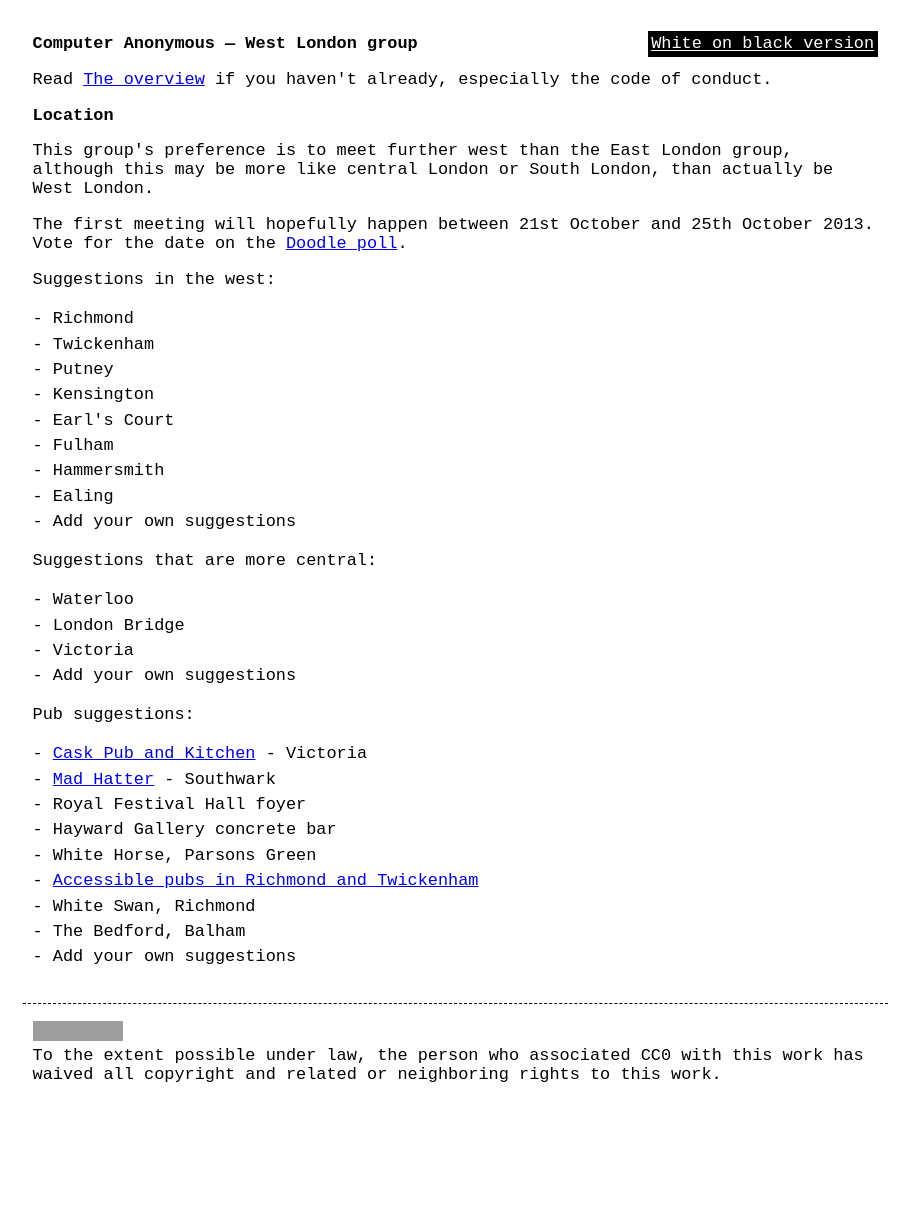
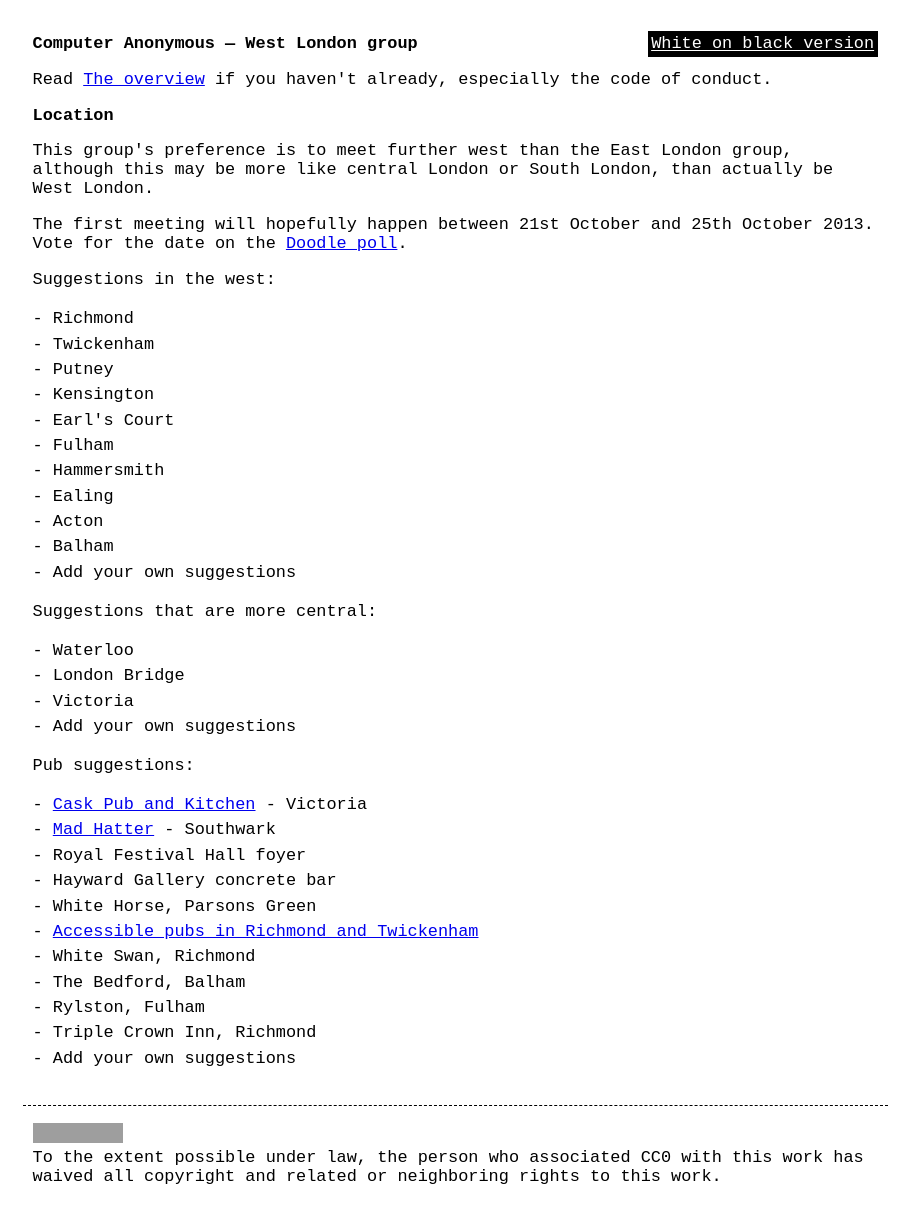
Before and after one commit to computeranonymous/computer, a Jekyll site: the page built from uk_west_london.html, in a window 1280 px wide. Shown: the whole page, without its empty margins (185-1094 px from the left). Built offline with Jekyll 4.4.1, drawn with Linux system fonts in a browser that asks for light colours; before the commit the page ends 1118 px from its top, so only the background shows below that; grey boxes are pictures that could not be loaded.

Commit message:
Update uk_west_london.html

```diff
--- a/uk_west_london.html
+++ b/uk_west_london.html
@@ -19,7 +19,8 @@ title: Computer Anonymous - West London
             <li>Fulham</li>
             <li>Hammersmith</li>
             <li>Ealing</li>
-
+            <li>Acton</li>
+            <li>Balham</li>
             <li>Add your own suggestions</li>
 </ul>
 <p>Suggestions that are more central:</p>
@@ -38,5 +39,7 @@ title: Computer Anonymous - West London
       <li><a href="http://www.accessrichmond.co.uk/drinking.html">Accessible pubs in Richmond and Twickenham</a></li>
       <li>White Swan, Richmond</li>
       <li>The Bedford, Balham</li>
+      <li>Rylston, Fulham</li>
+      <li>Triple Crown Inn, Richmond</li>
       <li>Add your own suggestions</li>
 </ul>
```
